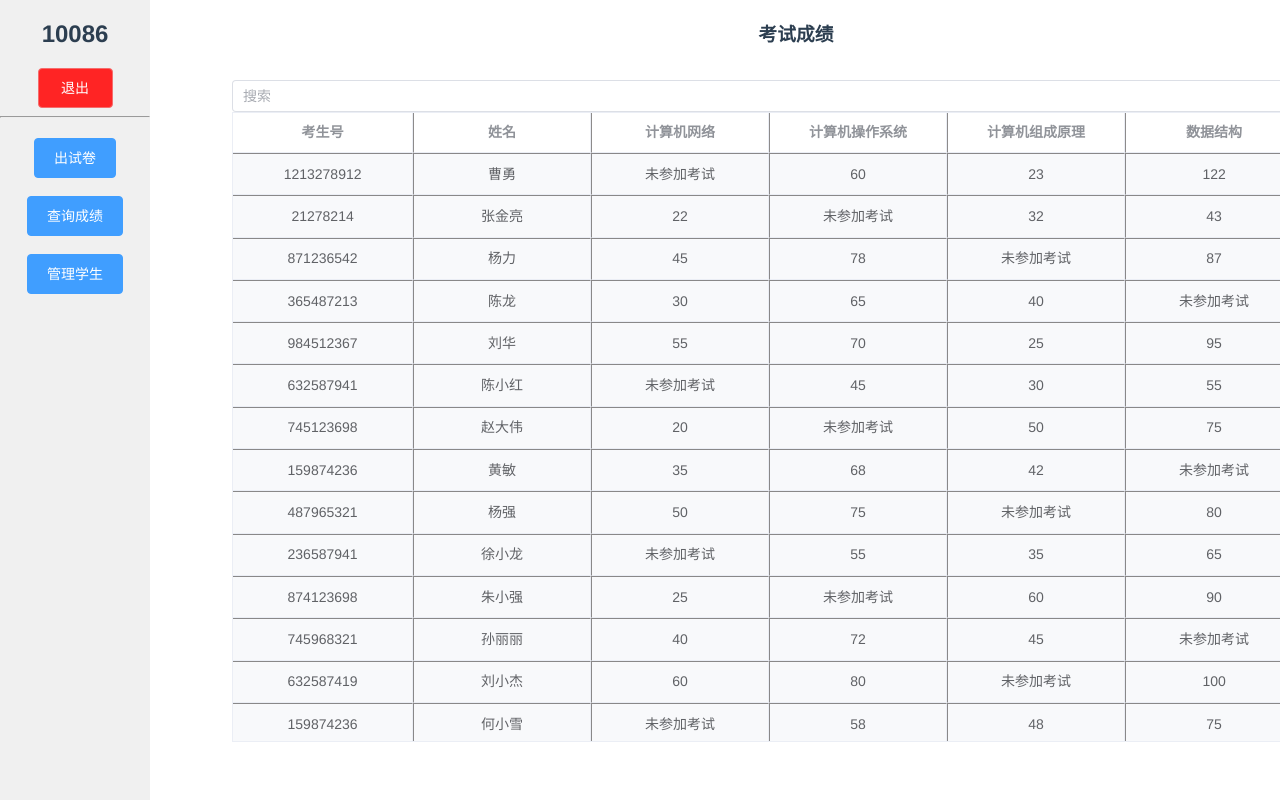
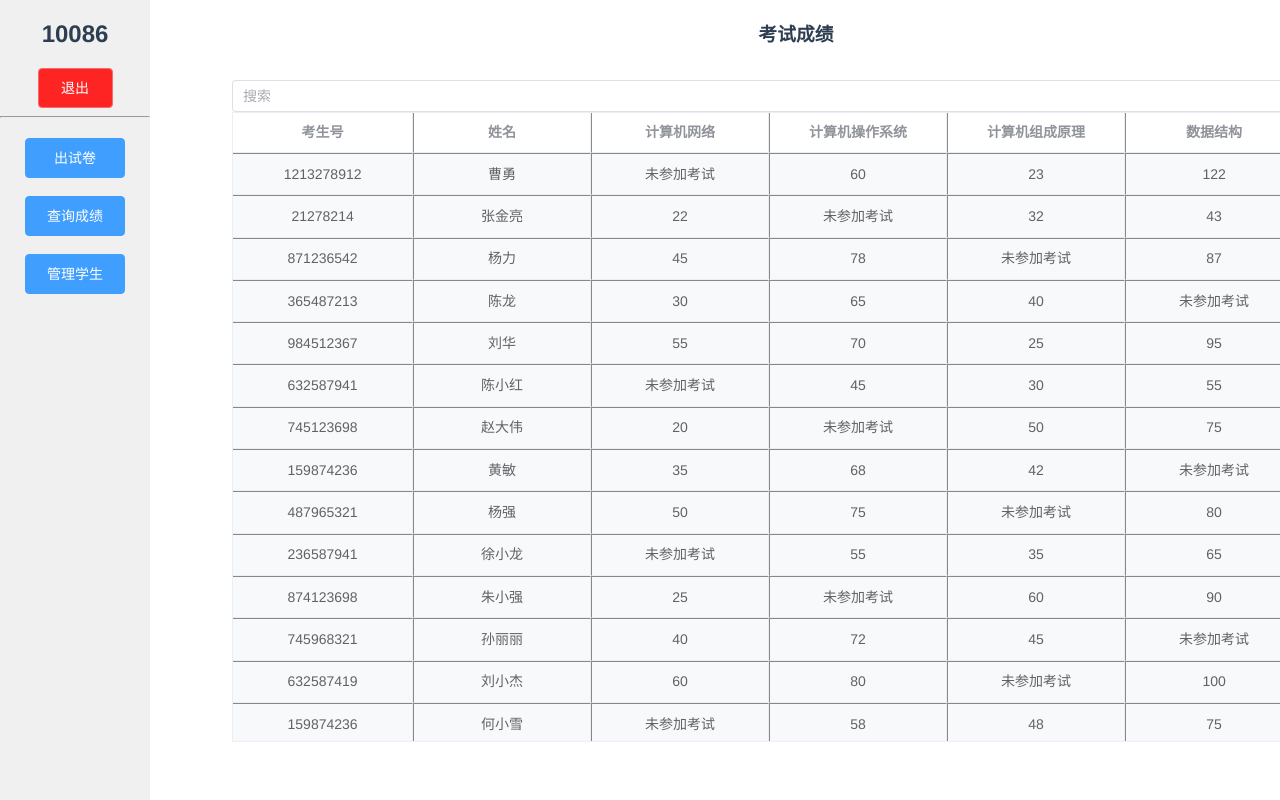
Before and after one commit to yuuki2022/myweb, a Vue app in the folder myvue/: page /gradelookup in a window 1280 px wide. Shown: the top 800 px of the page. Built offline with nearby package versions, Linux system fonts and the light colour scheme.

Commit message:
按钮等宽

```diff
--- a/myvue/src/components/GradeLookup.vue
+++ b/myvue/src/components/GradeLookup.vue
@@ -1260,7 +1260,9 @@ interface User {
     background-color: #FF2424;
 
 }
-
+.el-button{
+    width:100px;
+}
 .el-container {
     width: 180%;
 }
```
